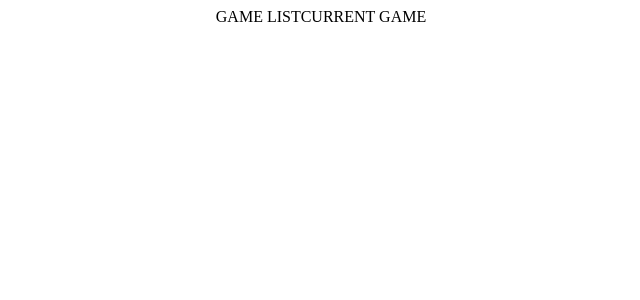
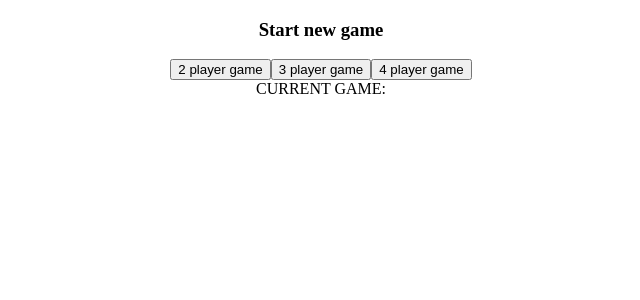
Before and after one commit to AndreSteenbergen/brass-birmingham, a React (Create React App) app in the folder FrontEnd/: page / in a window 1280 px wide. Shown: the top 300 px of the page, without its empty margins (319-959 px from the left). Built offline with nearby package versions, Linux system fonts and the light colour scheme.

Commit message:
User can create and select game

```diff
--- a/FrontEnd/src/components/CurrentGame.js
+++ b/FrontEnd/src/components/CurrentGame.js
@@ -3,15 +3,15 @@ import { connect } from "react-redux";
 
 class CurrentGame extends React.Component {
     render() {
-        return <span>CURRENT GAME</span>
+    return <span>CURRENT GAME: {this.props.currentGameId}</span>
     }
 }
 
 
 const mapStateToProps = state => {
     return {
-
-    }
+        currentGameId : state.profile.currentGame
+     }
 }
 
 const mapDispatchToProps = dispatch => {
--- a/FrontEnd/src/components/GameList.js
+++ b/FrontEnd/src/components/GameList.js
@@ -1,23 +1,46 @@
 import React from "react";
 import { connect } from "react-redux";
 
+import { setupGame } from "../redux/actions/boardActions";
+import { selectGame } from "../redux/actions/userActions";
+
 class GameList extends React.Component {
+    //show a list of all active games, and also 3 buttons; create a new game with 2, 3 or 4 players
+
     render() {
-        return <span>GAME LIST</span>;
+        return (
+        <div className="actionMenu">
+            <ul className="activeGames">
+                {this.props.profile.activeGames.map(g => <li onClick={() => this.props.selectGame(g.boardId)} key={g.boardId}>{g.boardId}</li>)}
+            </ul>
+
+            <div className="startGame">
+                <h3>Start new game</h3>
+                <button onClick={() => this.props.createGame(2) }>2 player game</button>
+                <button onClick={() => this.props.createGame(3) }>3 player game</button>
+                <button onClick={() => this.props.createGame(4) }>4 player game</button>
+            </div>
+        </div>);
     }
 }
 
 
 const mapStateToProps = state => {
     console.log(state);
+
     return {
-
+       profile : state.profile
     }
 }
 
 const mapDispatchToProps = dispatch => {
     return {
-
+        createGame : (nr) => {
+            dispatch( setupGame(nr) )
+        },
+        selectGame : (id) => {
+            dispatch( selectGame(id) )
+        }
     }
 }
 
--- a/FrontEnd/src/redux/reducers/profileReducer.js
+++ b/FrontEnd/src/redux/reducers/profileReducer.js
@@ -1,17 +1,30 @@
 import update from 'immutability-helper';
 
-import { ActionTypes } from '../actions/boardActions';
+import { ActionTypes as boardActionTypes } from '../actions/boardActions';
+import { ActionTypes as userActionTypes } from '../actions/userActions';
 
 function processSetupGame(state, action) {
     return update(state, {
-        activeGames : { $push : [ action.boardId ] }
+        currentGame : { $set : action.boardId },
+        activeGames : { $push : [ {
+            boardId : action.boardId
+        } ] }
+    });
+}
+
+function selectGame(state, action) {
+    return update(state, {
+        currentGame : { $set : action.gameId }
     });
 }
 
 export default function profile(state = { activeGames : [] }, action) {
     switch (action.type) {
-        case ActionTypes.SETUP_GAME:
+        case boardActionTypes.SETUP_GAME:
             return processSetupGame(state, action);
+
+        case userActionTypes.SELECT_GAME:
+            return selectGame(state, action);
 
         default:
             return state;
```
